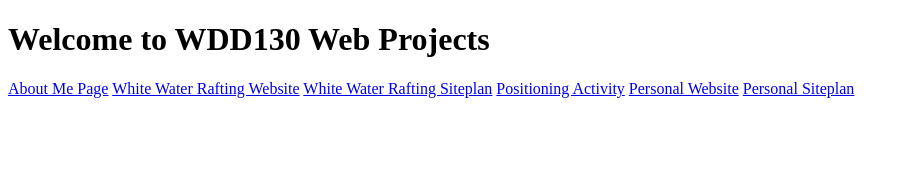
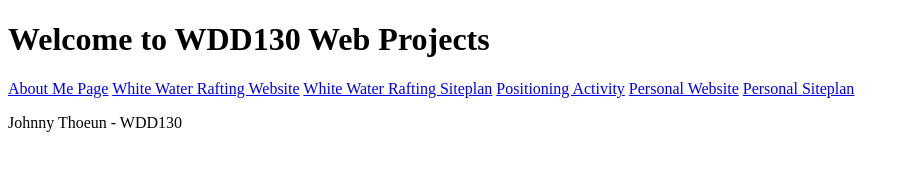
Before and after one commit to jthoeun/wdd130, a plain HTML site: page index.html in a window 1280 px wide. Shown: the whole page, without its empty margins (0-909 px from the left). Drawn offline with Linux system fonts and the light colour scheme.

Commit message:
Added more code

```diff
--- a/index.html
+++ b/index.html
@@ -4,7 +4,7 @@
     <meta charset="UTF-8">
     <meta http-equiv="X-UA-Compatible" content="IE=edge">
     <meta name="viewport" content="width=device-width, initial-scale=1.0">
-    <title>Document</title>
+    <title>WDD130 Web Projects</title>
 </head>
 <body>
     <h1>Welcome to WDD130 Web Projects</h1>
@@ -16,5 +16,6 @@
       <a href="#">Personal Website</a>
       <a href="#">Personal Siteplan</a>
     </nav>
+    <p>Johnny Thoeun - WDD130</p>
 </body>
 </html>
```
